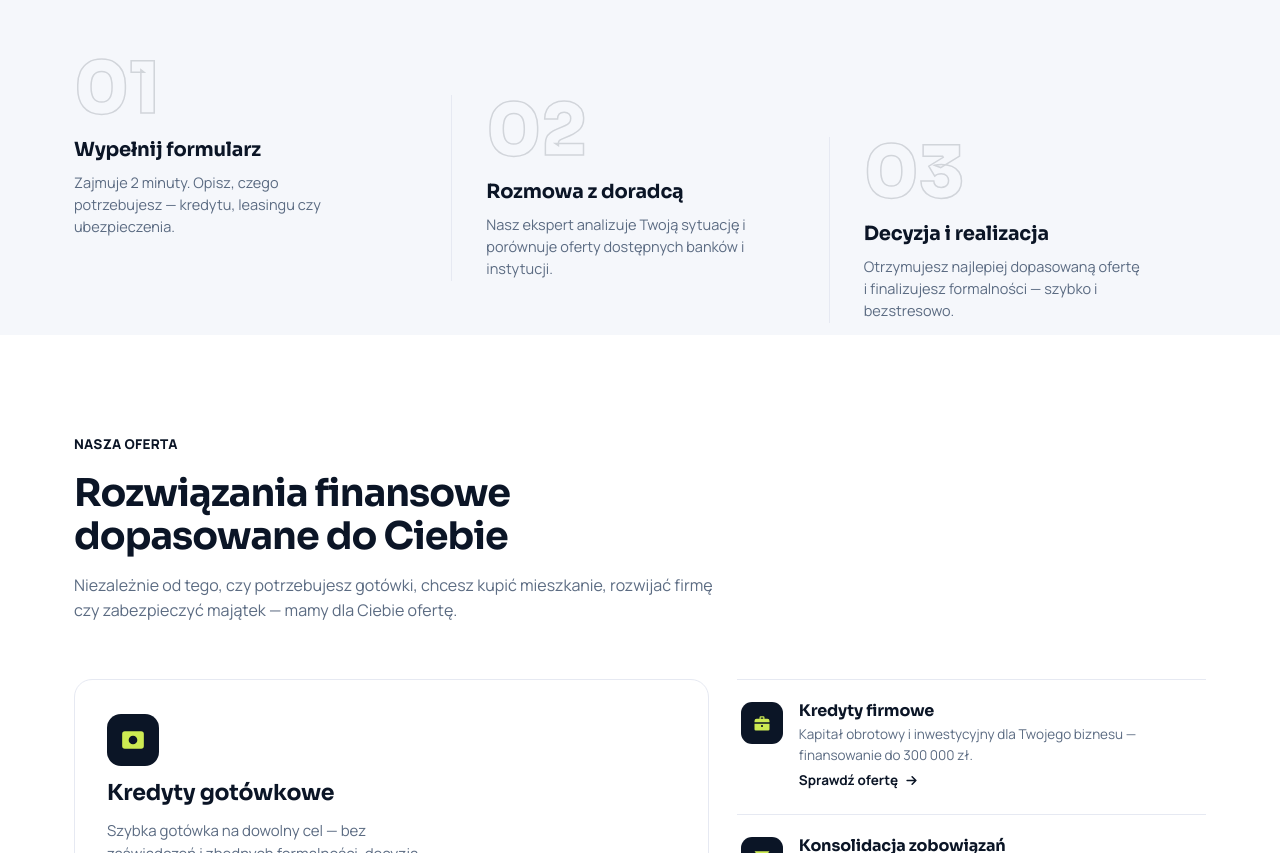
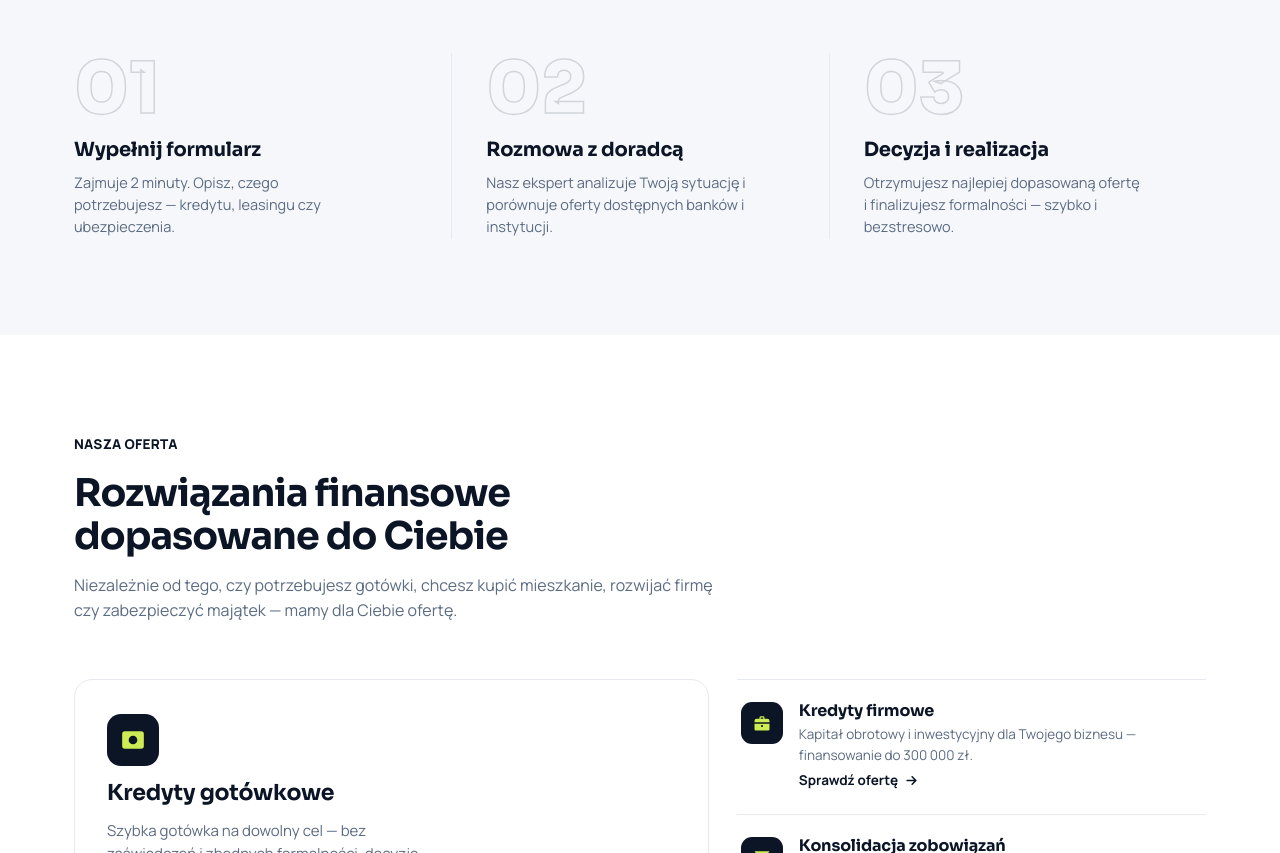
Before and after one commit to jurq12345/expert-financial, a plain HTML site: page index.html in a window 1280 px wide. Shown: the part 1101-1954 px from the top of the page. Drawn offline with Linux system fonts and the light colour scheme.

Commit message:
Align the 3 Jak działamy steps on one line instead of a staircase offset

```diff
--- a/index.html
+++ b/index.html
@@ -286,8 +286,6 @@
   .steps-rail{display:grid;grid-template-columns:repeat(3,1fr);gap:0;align-items:start;}
   .step-item{position:relative;padding:0 34px;border-left:1px solid var(--line);}
   .step-item:first-child{border-left:none;padding-left:0;}
-  .step-item:nth-child(2){transform:translateY(42px);}
-  .step-item:nth-child(3){transform:translateY(84px);}
   .step-item .ghost-num{display:block;font-family:var(--ff-head);font-weight:800;font-size:clamp(52px,5.6vw,76px);line-height:1;color:transparent;-webkit-text-stroke:1.5px var(--navy-900);opacity:.15;margin-bottom:14px;}
   .step-item h3{font-size:19.5px;margin:0 0 10px;}
   .step-item p{color:var(--muted);font-size:14.5px;max-width:280px;}
```
